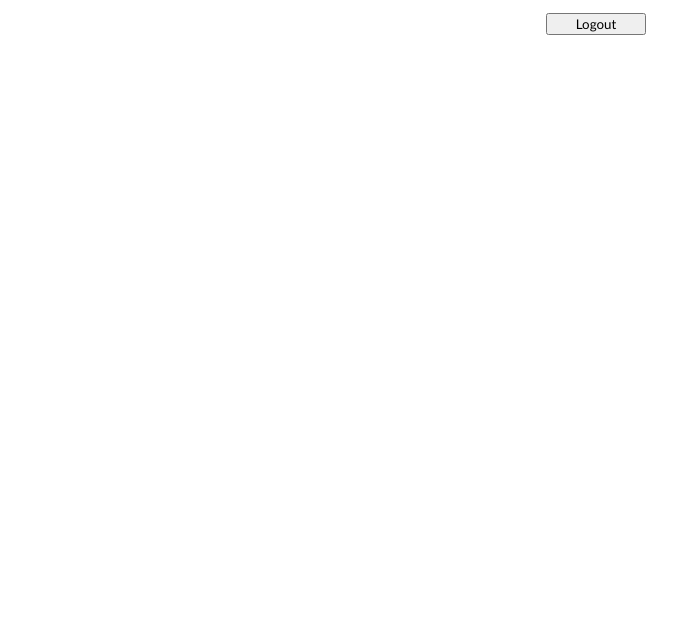
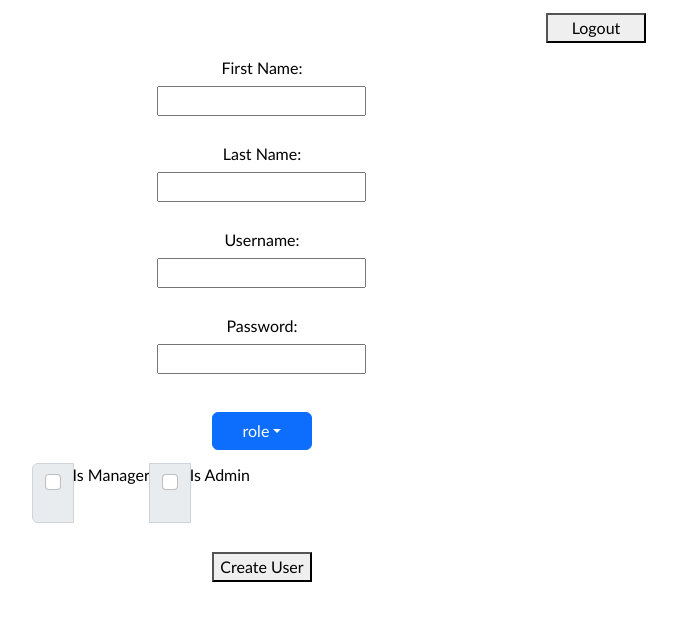
Before and after one commit to BCA-SDB-2022-Tickets-Team/tickets-system, a React (Create React App) app in the folder client/: page /createUser in a window 1280 px wide. Before the commit this address had no page. Shown: the top 620 px of the page, without its empty margins (378-1055 px from the left). Built offline with nearby package versions, Linux system fonts and the light colour scheme.

Commit message:
req create user

```diff
--- a/client/package.json
+++ b/client/package.json
@@ -6,7 +6,9 @@
     "@testing-library/jest-dom": "^5.16.4",
     "@testing-library/react": "^13.3.0",
     "@testing-library/user-event": "^13.5.0",
+    "bootstrap": "^5.2.0",
     "react": "^18.2.0",
+    "react-bootstrap": "^2.5.0",
     "react-dom": "^18.2.0",
     "react-router-dom": "^6.3.0",
     "react-scripts": "5.0.1",
--- a/client/src/App.js
+++ b/client/src/App.js
@@ -1,10 +1,13 @@
 import React, { useState, useEffect } from 'react'
 import './App.css';
+import 'bootstrap/dist/css/bootstrap.min.css'
 import Router from './router';
+
 
 
 function App() {
 
+  const [ sessionToken, setSessionToken ] = useState(undefined)
 
   // Logout functionality
   const logout = () => {
@@ -15,7 +18,9 @@ function App() {
   return (
     <>
       <nav>
+
         <button onClick={logout}>Logout</button>
+
       </nav>
       <Router />
     </>
--- a/client/src/components/CU/createuser.css
+++ b/client/src/components/CU/createuser.css
@@ -1,4 +1,26 @@
-.roleDropDown{
-width:15vw;
-height:1vw;
+* {
+    font-family: 'Trebuchet MS', 'Lucida Sans Unicode', 'Lucida Grande', 'Lucida Sans', Arial, sans-serif;
 }
+
+div {
+    width: 60%;
+    margin: auto;
+    text-align: center;
+    vertical-align: center;
+}
+
+form {
+    display: flex;
+    flex-direction: column;
+    align-items: center;
+    color:black;
+}
+
+input {
+    margin: .5vw 0 2vw 0;
+}
+
+button {
+    margin: 1vw 0 1vw 0;
+    width: 100px;
+}
--- a/client/src/components/CU/createuser.jsx
+++ b/client/src/components/CU/createuser.jsx
@@ -1,22 +1,33 @@
 import React, { useState } from 'react'
+import Dropdown from 'react-bootstrap/Dropdown';
+import DropdownButton from 'react-bootstrap/DropdownButton';
+import Form from 'react-bootstrap/Form';
+import InputGroup from 'react-bootstrap/InputGroup';
 import './createuser.css'
 
+const roles =[   "hr",
+"it",
+"legal",
+"manufacturing",
+"marketing",
+"ops",
+"procurement",]
 
-function createUser(props) {
 
-    // useState variables
+export const CreateUser = (props) => {
+
+
     const [firstName, setFirst] = useState("")
     const [lastName, setLast] = useState("")
     const [email, setEmail] = useState("")
     const [password, setPassword] = useState("")
     const [role, setRole] = useState("")
-    const [isManager, setIsManager] = useState("")
-    const [isAdmin, setIsAdmin] = useState("")
+    const [isManager, setIsManager] = useState(false)
+    const [isAdmin, setIsAdmin] = useState(false)
 
 
-  const createUser = e => {
+  const handleSubmit = e => {
       e.preventDefault()
-  }
       let url = "http://localhost:4000/api/user/createuser"
       fetch(url, {
           method:"POST",
@@ -38,12 +49,17 @@ fetch(url, {
       .then(res => res.json())
       .then(data => console.log(data))
 
+      //alert(`Name: ${firstName} ${lastName}, email: ${email}, password: ${password}, role: ${role}, Manager: ${isManager}, Admin: ${isAdmin}`)
+
+  }
+
 
     return (
+
         <div>
-            <form className="createUserWrapper" action="" onSubmit={handleSubmit}>
+            <form className="createUserWrapper" onSubmit={handleSubmit}>
             <div className="firstName">
-                    <label htmlFor="firstname">Username:</label>
+                    <label htmlFor="firstname">First Name:</label>
                     <input
                         type="text"
                         id="firstName"
@@ -81,24 +97,23 @@ fetch(url, {
                     />
                 </div>
 
+      <DropdownButton title={role||"role"} id="dropdown-basic">
+
+      {roles.map(item=>(<Dropdown.Item key={item} onClick={()=>setRole(item)}>{item}</Dropdown.Item>))}
+      </DropdownButton>
+
+      <InputGroup className="mb-3">
+        <InputGroup.Checkbox id="ismanager" onClick={()=>setIsManager(!isManager)} aria-label="Checkbox for following text input" />
+        <Form.Label htmlFor='ismanager' value="Manager" aria-label="Label for Checkbox">Is Manager </Form.Label>
+        <InputGroup.Checkbox id="isadmin" onClick={()=>setIsAdmin(!isAdmin)} aria-label="Checkbox for following text input" />
+        <Form.Label htmlFor='isadmin' value="Admin" aria-label="Label for Checkbox">Is Admin</Form.Label>
+      </InputGroup>
+
+
+                <button type="submit" onClick={handleSubmit}>Create User</button>
 
               </form>
-            <div style={divStyle}>
-                <DropDownListComponent
-                className="roleDropDown"
-                dataSource={employees}
-                placeolder fields={{text:"Role", value:roles}}
-                onChange={e => setRole(e.target.value)}></DropDownListComponent>
-            </div>
-
-
-
-
-
-            <button type="submit">Create User</button>
 
         </div>
     )
 }
-
-export default createUser
--- a/client/src/components/Login/Login.jsx
+++ b/client/src/components/Login/Login.jsx
@@ -1,5 +1,7 @@
 import React, { useState } from 'react'
+import { Link } from 'react-router-dom'
 import './Login.css'
+
 
 function Login(props) {
 
@@ -9,6 +11,7 @@ function Login(props) {
 
     // useState variable for invalid credentials message
     const [display, setDisplay] = useState({ display: "none" })
+
 
     async function handleSubmit(e) {
         e.preventDefault()
@@ -36,6 +39,7 @@ function Login(props) {
                 console.log('yay! good login!')
                 const resData = await res.json()
                 props.updateLocalStorage(resData.token)
+
                 // ? example of authenticated request to the server
                 // const testRes = await fetch("http://localhost:4000/api/req/test", {
                 //     method: "GET",
@@ -84,6 +88,8 @@ function Login(props) {
                 <button type="submit">Login</button>
                 <div style={display}>Invalid Credentials!</div>
             </form>
+            <Link to="/createUser">Create User</Link>
+
         </div>
     )
 }
--- a/client/src/router.jsx
+++ b/client/src/router.jsx
@@ -3,6 +3,7 @@ import { Route, Routes } from 'react-router-dom'
 import Login from './components/Login/Login';
 import { useEffect } from 'react';
 import { useState } from 'react';
+import {CreateUser} from './components/CU/createuser';
 
 function Router() {
     const [ sessionToken, setSessionToken ] = useState(undefined)
@@ -22,6 +23,7 @@ function Router() {
   return (
    <Routes >
        <Route path="/" element={<Login updateLocalStorage={updateLocalStorage} />}/>
+       <Route path="/createUser" element={<CreateUser />}/>
 
 
    </Routes>
```
Also changed, not shown: 1 other file (tests, documents, lock files or other folders). Lines whose indentation alone changed are shown as unchanged.
